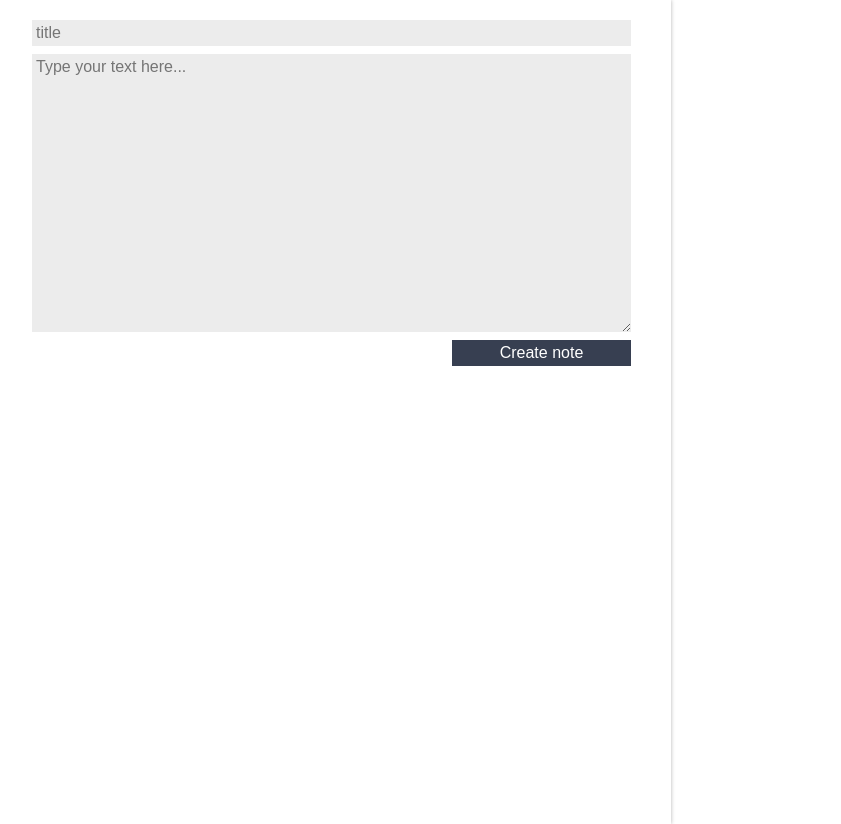
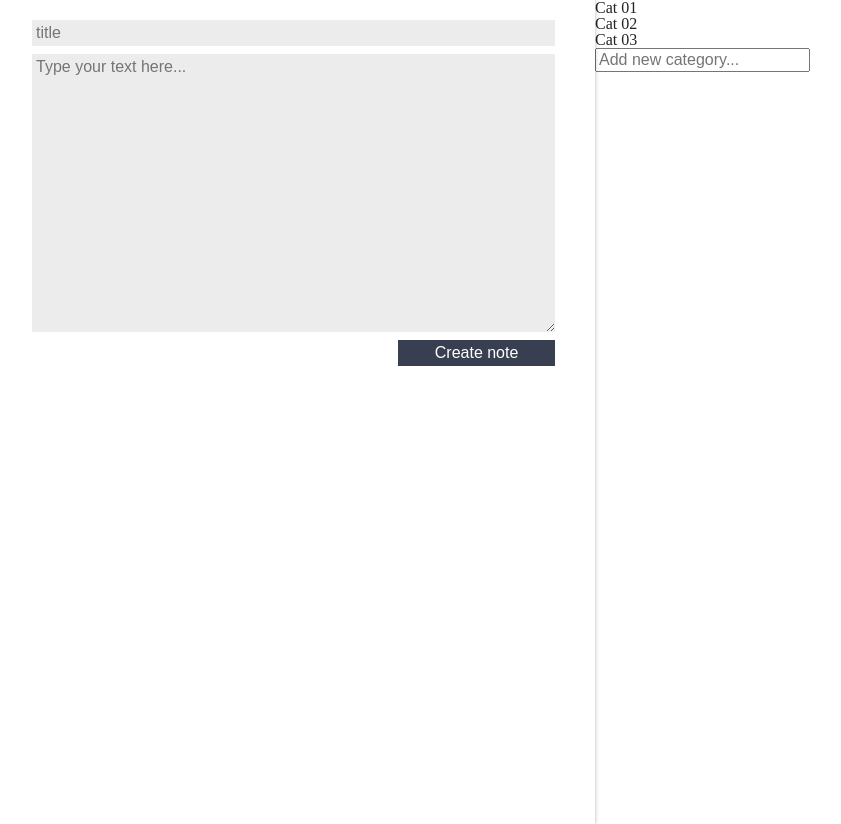
Before and after one commit to gubsocosta/ceep, a React (Create React App) app: page / in a window 1280 px wide. Shown: the whole page, without its empty margins (8-849 px from the left). Built offline with nearby package versions, Linux system fonts and the light colour scheme.

Commit message:
feat: dynamically add category

```diff
--- a/src/App.js
+++ b/src/App.js
@@ -1,7 +1,8 @@
 import React, { Component } from 'react';
 
+import RegisterForm from './components/RegisterForm';
 import CardList from './components/CardList';
-import RegisterForm from './components/RegisterForm';
+import CategoryList from './components/CategoryList';
 import './assets/index.css';
 import './assets/App.css';
 
@@ -9,16 +10,21 @@ export default class App extends Component {
   constructor() {
     super();
     this.state = {
-      list: [],
+      cardList: [],
+      categoryList: ['Cat 01', 'Cat 02', 'Cat 03'],
     };
+    this.deleteCard = this.deleteCard.bind(this);
+    this.createCard = this.createCard.bind(this);
+    this.addCategory = this.addCategory.bind(this);
   }
 
   createCard(title, body) {
     const newCard = { title, body };
-    const newList = [...this.state.list, newCard];
+    const newCardList = [...this.state.cardList, newCard];
 
     const newState = {
-      list: newList,
+      ...this.state,
+      cardList: newCardList,
     };
 
     this.setState(newState);
@@ -32,14 +38,29 @@ export default class App extends Component {
     this.setState({ list });
   }
 
+  addCategory(nameCategory) {
+    const newCategoryList = [...this.state.categoryList, nameCategory];
+    const newState = {
+      ...this.state,
+      categoryList: newCategoryList
+    };
+    this.setState(newState);
+  }
+
   render() {
     return (
       <section className="content">
-        <RegisterForm createCard={this.createCard.bind(this)} />
-        <CardList
-          list={this.state.list}
-          deleteCard={this.deleteCard.bind(this)}
-        />
+        <RegisterForm createCard={this.createCard.bind} />
+        <main className="content-main">
+          <CategoryList
+            addCategory={this.addCategory}
+            list={this.state.categoryList}
+          />
+          <CardList
+            list={this.state.cardList}
+            deleteCard={this.deleteCard.bind}
+          />
+        </main>
       </section>
     );
   }
--- a/src/assets/App.css
+++ b/src/assets/App.css
@@ -1,5 +1,9 @@
 .content {
   display: flex;
+}
+
+.content-main {
+  flex-grow: 3;
 }
 
 :root {
--- a/src/components/CardItem/CardItem.jsx
+++ b/src/components/CardItem/CardItem.jsx
@@ -12,8 +12,10 @@ export default class CardItem extends Component {
     return (
       <section className="card-item">
         <header className="card-item_header">
-          <h3 className="card-item_title">{ this.props.title }</h3>
-          <DeleteSVG onClick={this._deleteCard.bind(this)} />
+          <h3 className="card-item_title">{this.props.title}</h3>
+          <DeleteSVG
+            onClick={this._deleteCard.bind(this)}
+          />
         </header>
         <p className="card-item_body">
           {this.props.body}
--- /dev/null
+++ b/src/components/CategoryList/CategoryList.jsx
@@ -0,0 +1,35 @@
+import React, { Component } from 'react';
+
+import './style.css';
+
+export default class CategoryList extends Component {
+  _handleInputOnKeyUp (event) {
+    if(event.key === "Enter") {
+      const nameCategory = event.target.value;
+      this.props.addCategory(nameCategory);
+    }
+  }
+
+  render () {
+    return (
+      <section className="category-list">
+        <ul className="category-list_list">
+          {
+            this.props.list.map((item, index) => (
+              <li
+                className="category-list_item"
+                key={index}
+              >{item}</li>
+            ))
+          }
+        </ul>
+        <input
+          type="text"
+          className="category-list_input"
+          placeholder="Add new category..."
+          onKeyUp={this._handleInputOnKeyUp.bind(this)}
+        />
+      </section>
+    );
+  }
+}
--- /dev/null
+++ b/src/components/CategoryList/index.js
@@ -0,0 +1,3 @@
+import CategoryList from './CategoryList';
+
+export default CategoryList;
--- /dev/null
+++ b/src/components/CategoryList/style.css
@@ -0,0 +1,7 @@
+.category-list {}
+
+.category-list_list {}
+
+.category-list_item {}
+
+.category-list_input {}
```
Also changed, not shown: 2 other files (tests, documents, lock files or other folders).
